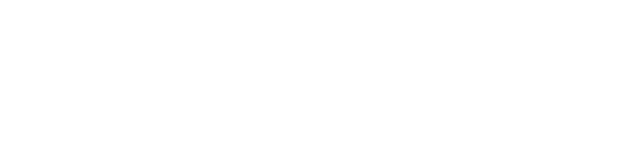
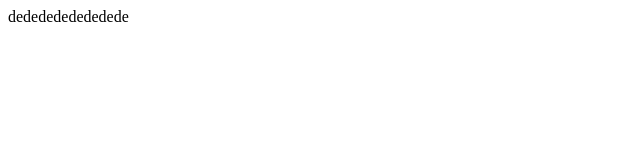
Before and after one commit to dm-ss/demo, a plain HTML site: page index.html in a window 1280 px wide. Shown: the whole page, without its empty margins (0-640 px from the left). Drawn offline with Linux system fonts and the light colour scheme.

Commit message:
登录提交2

```diff
--- a/index.html
+++ b/index.html
@@ -6,6 +6,8 @@
     <title>Document</title>
 </head>
 <body>
-
+    <div>
+        dededededededede
+    </div>
 </body>
 </html>
```
